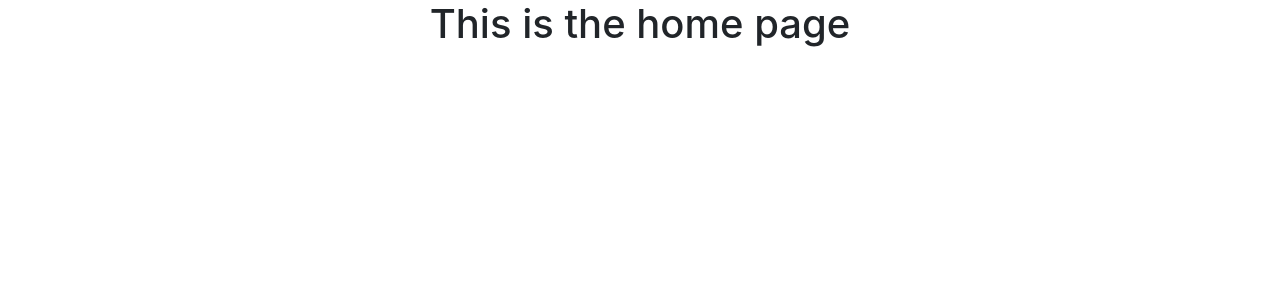
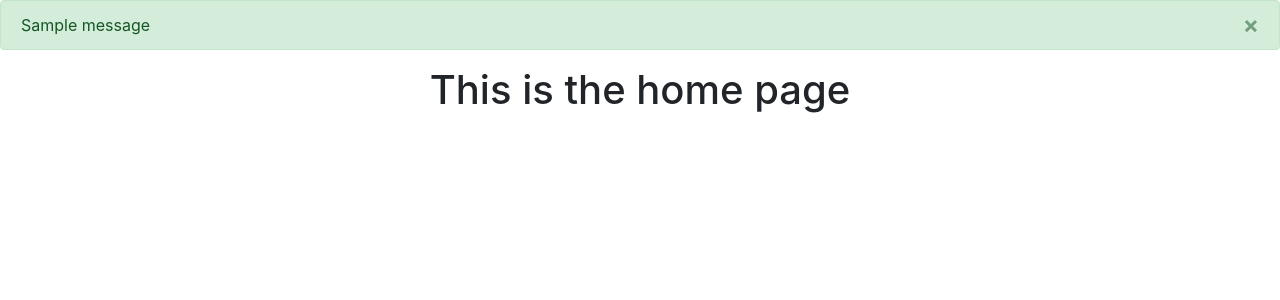
Before and after one commit to AlexValdez85/Website-Python, a Flask app: page / in a window 1280 px wide. Shown: the part 56-356 px from the top of the page. Run offline with Flask 3, Linux system fonts and the light colour scheme; one stand-in notice (Sample message) is shown; parts of the project's set-up code (start-up, migrations or seed data) failed here and were passed over; some libraries are stand-ins or nearby versions.

```diff
--- a/website/auth.py
+++ b/website/auth.py
@@ -17,7 +17,6 @@ def sign_up():
         firstName = request.form.get('firstName')
         password1 = request.form.get('password1')
         password2 = request.form.get('password2')
-
         if len(email) < 4:
             flash('Email must be greater than 4 characters', category='error')
         elif len(firstName) < 2:
--- a/website/templates/base.html
+++ b/website/templates/base.html
@@ -19,12 +19,7 @@
 </head>
 <body>
     <nav class="navbar navbar-expand-lg navbar-dark bg-dark">
-        <button
-          class="navbar-toggle"
-          type="button"
-          data-toggle="collapse"
-          data-targer="#navbar"
-          >
+        <button class="navbar-toggle" type="button" data-toggle="collapse" data-targer="#navbar">
             <span class="navbar-toggler-icon"></span>
         </button>
         <div class="collapse navbar-collapse" id="navbar">
@@ -36,6 +31,28 @@
             </div>
         </div>
     </nav>
+
+    {% with messages = get_flashed_messages(with_categories=true) %}
+    {% if messages %}
+      {% for category, message in messages %}
+      {% if category == ' error'%}
+      <div class="alert alert-danger alert-dismissible fade show" role="alert">
+        {{ message }}
+        <button type="button" class="close" data-dismiss="alert">
+          <span aria-hidden="true">&times;</span>
+        </button>
+      </div>
+     {% else %}
+      <div class="alert alert-success alert-dismissible fade show" role="alert">
+        {{ message }}
+        <button type="button" class="close" data-dismiss="alert">
+          <span aria-hidden="true">&times;</span>
+        </button>
+      </div>
+      {% endif %}
+      {% endfor %}
+    {% endif %}
+    {% endwith %}
 
     <div class="container">
       {% block content %}
--- a/website/templates/home.html
+++ b/website/templates/home.html
@@ -1,5 +1,7 @@
 {% extends "base.html"%} {% block title %}Home{% endblock %}
 
 {% block content %}
-<h1 align="center">This is the home page</h1>
+
+ <h1 align="center">This is the home page</h1>
+
 {% endblock %}
```
Also changed, not shown: website/__init__.py (+8 -1 lines), website/models.py (+17 -0 lines).
